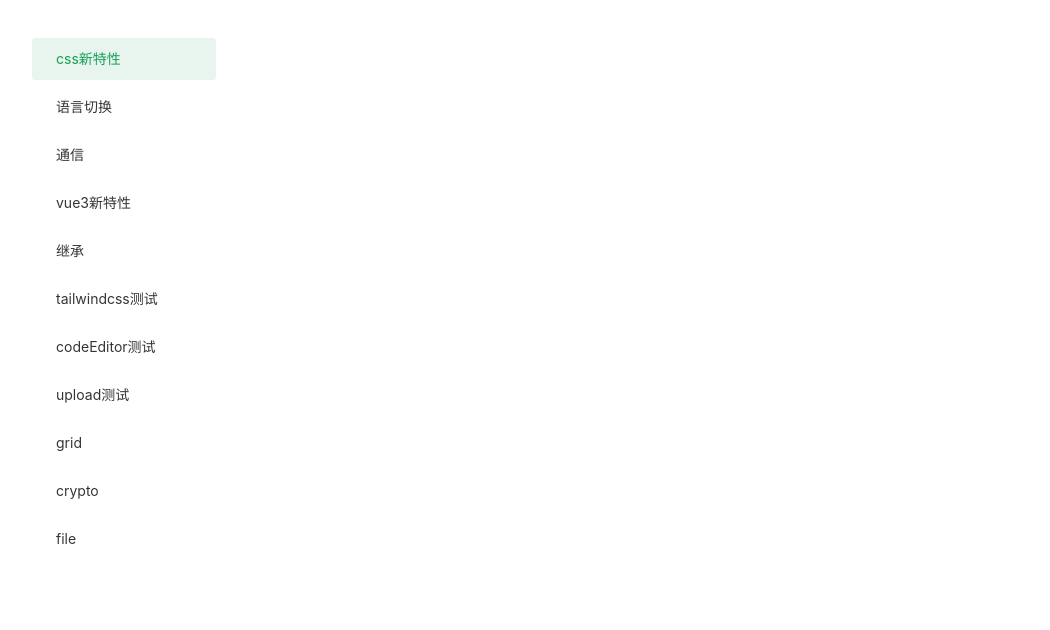
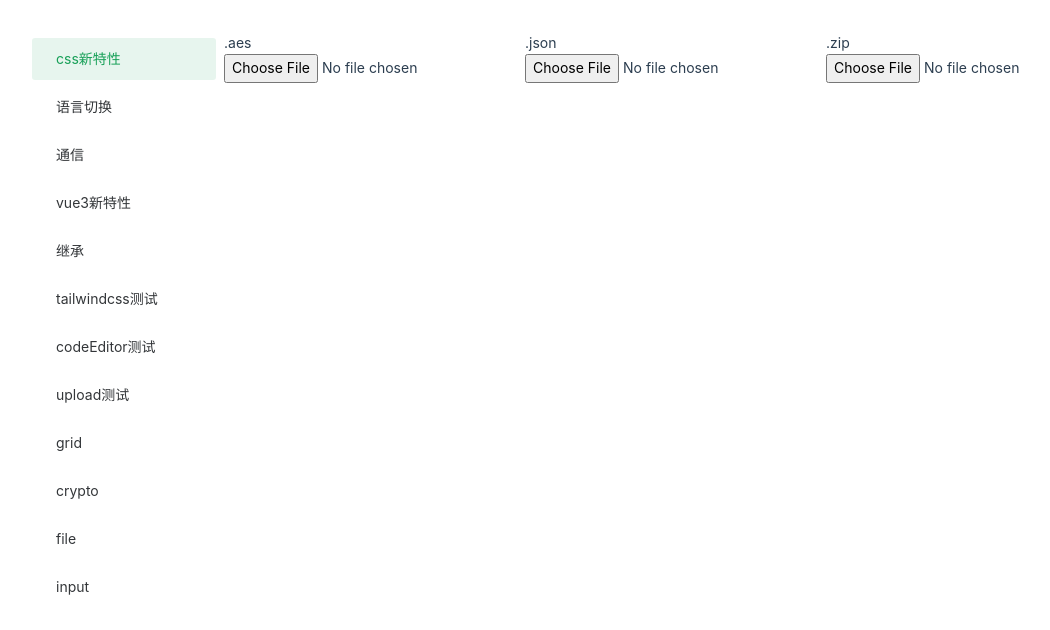
Before and after one commit to Diamondjcx/vue-test, a Vue app: page /input in a window 1280 px wide. Shown: the top 630 px of the page, without its empty margins (8-1058 px from the left). Built offline with nearby package versions, Linux system fonts and the light colour scheme.

Commit message:
测试input的accept

```diff
--- a/src/router/index.js
+++ b/src/router/index.js
@@ -12,6 +12,7 @@
 import table from "../views/table/index.vue";
 import crypto from "../views/crypto/index.vue";
 import file from "../views/file/index.vue";
+import input from "../views/input/index.vue";
 // css新特性
 // 通信
 // vue3新特性
@@ -86,6 +87,11 @@
       name: "file",
       component: file,
     },
+    {
+      path: "/input",
+      name: "input",
+      component: input,
+    },
   ],
 });
 
--- a/src/views/Home.vue
+++ b/src/views/Home.vue
@@ -42,6 +42,7 @@
   createMenuOption("grid", "grid", "grid"),
   createMenuOption("crypto", "crypto", "crypto"),
   createMenuOption("file", "file", "file"),
+  createMenuOption("input", "input", "input"),
 ];
 
 export default defineComponent({
--- /dev/null
+++ b/src/views/input/index.vue
@@ -0,0 +1,23 @@
+<template>
+  <div>
+    <p>.aes</p>
+    <input type="file" @change="handleFileChange" accept=".aes" />
+  </div>
+  <div>
+    <p>.json</p>
+    <input type="file" @change="handleFileChange" accept=".json" />
+  </div>
+  <div>
+    <p>.zip</p>
+    <input type="file" @change="handleFileChange" accept=".zip" />
+  </div>
+</template>
+
+<script setup>
+const handleFileChange = (e) => {
+  console.log("e", e);
+};
+</script>
+
+<style lang="less" scoped>
+</style>
```
